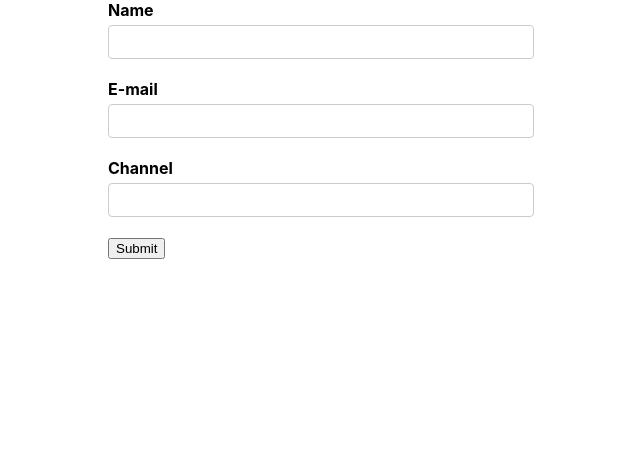
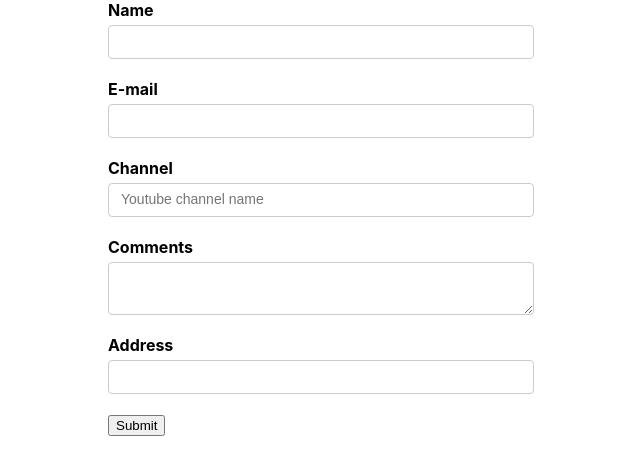
Before and after one commit to fourside/formik_handson, a React (Create React App) app: page / in a window 1280 px wide. Shown: the top 474 px of the page, without its empty margins (319-959 px from the left). Built offline with nearby package versions, Linux system fonts and the light colour scheme.

Commit message:
textarea / render props pattern

```diff
--- a/src/App.css
+++ b/src/App.css
@@ -10,7 +10,8 @@
 }
 
 input[type="text"],
-input[type="email"] {
+input[type="email"],
+textarea {
   display: block;
   width: 400px;
   padding: 6px 12px;
@@ -22,7 +23,7 @@
   border-radius: 4px;
 }
 
-.form-controll {
+.form-control {
   margin-bottom: 20px;
 }
 
--- a/src/components/YoutubeForm.js
+++ b/src/components/YoutubeForm.js
@@ -6,6 +6,8 @@
   name: "",
   email: "",
   channel: "",
+  comments: "",
+  address: "",
 };
 const onSubmit = (values) => {
   console.log("form data", values);
@@ -14,28 +16,49 @@
   name: Yup.string().required("Required"),
   email: Yup.string().required("Required").email("Invalid email format"),
   channel: Yup.string().required("Required"),
+  address: Yup.string().required("Required"),
 });
 
 export function YoutubeForm() {
   return (
     <Formik initialValues={initialValues} validationSchema={validationSchema} onSubmit={onSubmit}>
       <Form>
-        <div className="form-controll">
+        <div className="form-control">
           <label htmlFor="name">Name</label>
           <Field type="text" id="name" name="name" />
           <ErrorMessage name="name" />
         </div>
 
-        <div className="form-controll">
+        <div className="form-control">
           <label htmlFor="email">E-mail</label>
           <Field type="email" id="email" name="email" />
           <ErrorMessage name="email" />
         </div>
 
-        <div className="form-controll">
+        <div className="form-control">
           <label htmlFor="channel">Channel</label>
-          <Field type="text" id="channel" name="channel" />
+          <Field type="text" id="channel" name="channel" placeholder="Youtube channel name" />
           <ErrorMessage name="channel" />
+        </div>
+
+        <div className="form-control">
+          <label htmlFor="comments">Comments</label>
+          <Field as="textarea" id="comments" name="comments" />
+        </div>
+
+        <div className="form-control">
+          <label htmlFor="address">Address</label>
+          <Field name="address">
+            {
+              (props) => {
+                const { field, from, meta} = props;
+                return <div>
+                  <input id="address" type="text" {...field} />
+                  {meta.touched && meta.error ? <div>{meta.error}</div> : null}
+                </div>
+              }
+            }
+          </Field>
         </div>
 
         <button type="submit">Submit</button>
```
